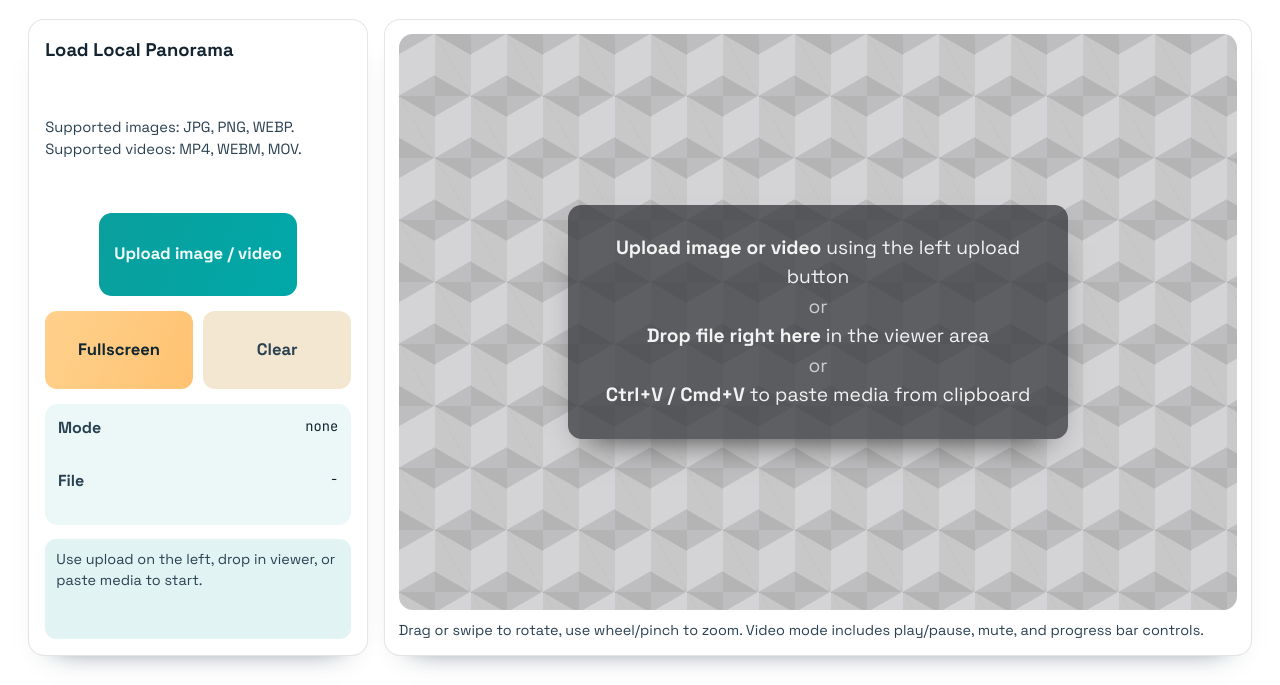
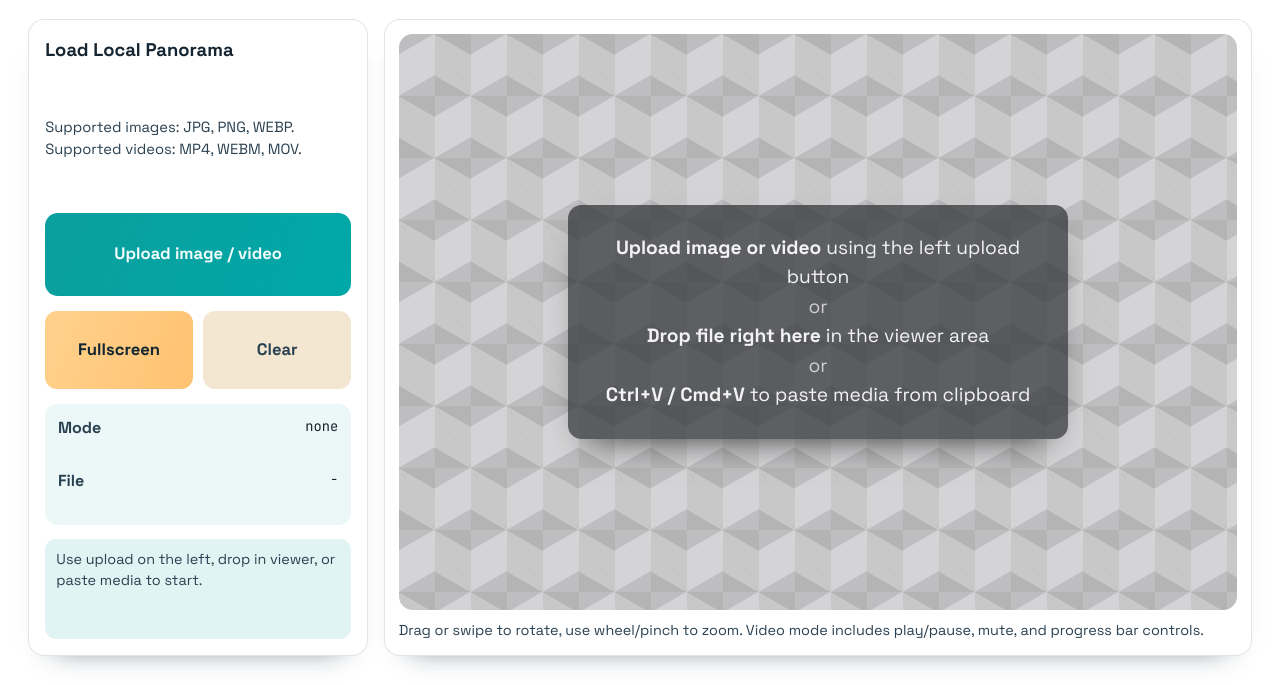
Before and after one commit to YoujunZhao/PanoViewer, a website built with Vite: page index.html in a window 1280 px wide. Shown: the part 150-835 px from the top of the page. Built offline with nearby package versions, Linux system fonts and the light colour scheme.

Commit message:
style: align upload button width and sync readme

```diff
--- a/src/style.css
+++ b/src/style.css
@@ -147,9 +147,9 @@ body {
 }
 
 .file-picker {
-  display: inline-flex;
+  display: flex;
+  width: 100%;
   justify-content: center;
-  justify-self: center;
   align-items: center;
   padding: 0.65rem 0.95rem;
   font-size: 1.04rem;
```
Also changed, not shown: readme.md.
